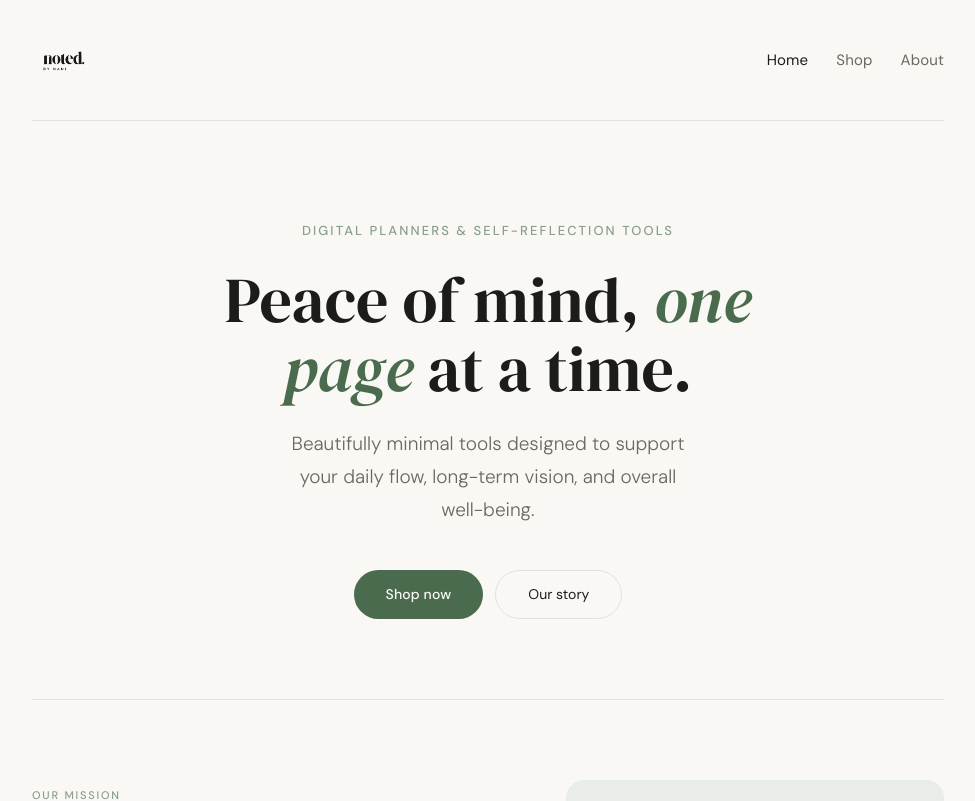
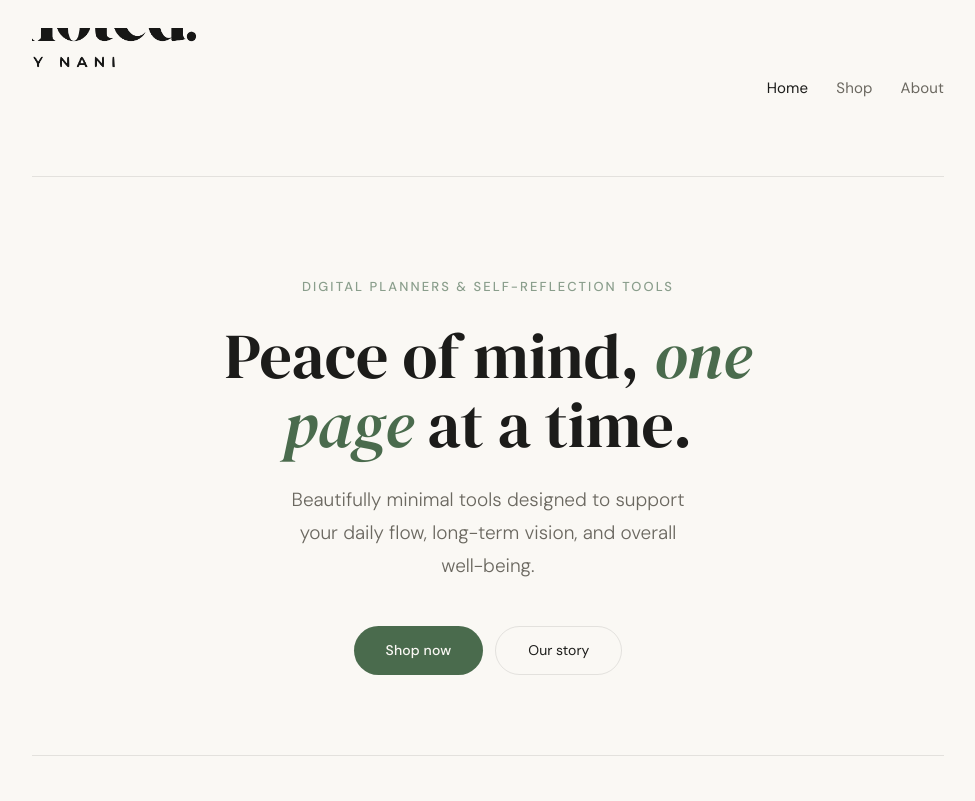
Before and after one commit to alana-stull/notedbynani, a React (Vite) app: page / in a window 1280 px wide. Shown: the top 801 px of the page, without its empty margins (152-1127 px from the left). Built offline with nearby package versions, Linux system fonts and the light colour scheme.

Commit message:
logo updates

```diff
--- a/src/app/App.tsx
+++ b/src/app/App.tsx
@@ -41,7 +41,18 @@ export default function App() {
               padding: 0
             }}
           >
-            <img src={logoImage} alt="Noted by Nani" style={{ height: '64px', display: 'block' }} />
+            <div style={{ width: '280px', height: '120px', overflow: 'hidden', position: 'relative' }}>
+              <img
+                src={logoImage}
+                alt="Noted by Nani"
+                style={{
+                  position: 'absolute',
+                  width: '420px',
+                  left: '-65px',
+                  top: '-145px'
+                }}
+              />
+            </div>
           </button>
           <div style={{ display: 'flex', gap: '28px', alignItems: 'center' }}>
             <button
```
